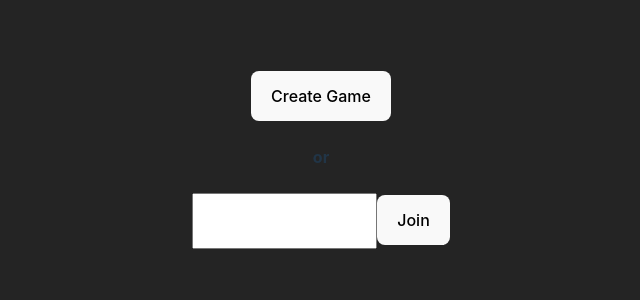
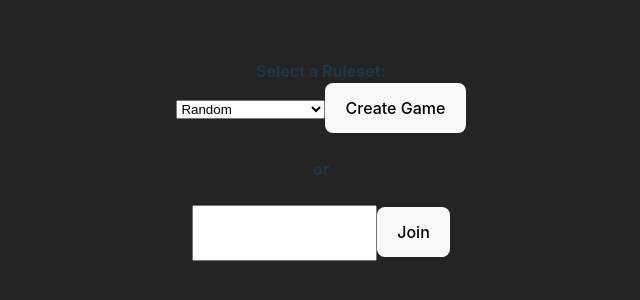
Before and after one commit to prushton2/randochess, a React (Vite) app in the folder frontend/: page / in a window 1280 px wide. Shown: the part 240-540 px from the top of the page, without its empty margins (319-959 px from the left). Built offline with nearby package versions, Linux system fonts and the light colour scheme.

Commit message:
added selecting ruleset

```diff
--- a/frontend/src/Join.tsx
+++ b/frontend/src/Join.tsx
@@ -7,9 +7,10 @@ import './App.css'
 function App() {
 
 	const [code, setCode] = useState("");
+	const [ruleset, setRuleset] = useState("Random");
 
 	async function create_game() {
-		let codes = await CreateGame();
+		let codes = await CreateGame(ruleset);
 		console.log(codes);
 		localStorage.setItem("guest_code", codes.guest_code);
 		window.location.href = `/play?code=${codes.host_code}`;
@@ -25,6 +26,16 @@ function App() {
 
 	return (
 	<b>
+		<label>
+			Select a Ruleset: <br />
+			<select name="ruleset" id="ruleset" onChange={(e) => setRuleset(e.target.value)}>
+				<option value="Random">Random</option>
+				<option value="Default">Default</option>
+				<option value="Open World">Open World</option>
+				<option value="Oops! All Knights!">Oops! All Knights!</option>
+				<option value="PREPARE THYSELF">PREPARE THYSELF</option>
+			</select>
+		</label>
 		<button onClick={create_game}>
 		      Create Game
 		</button>
```
